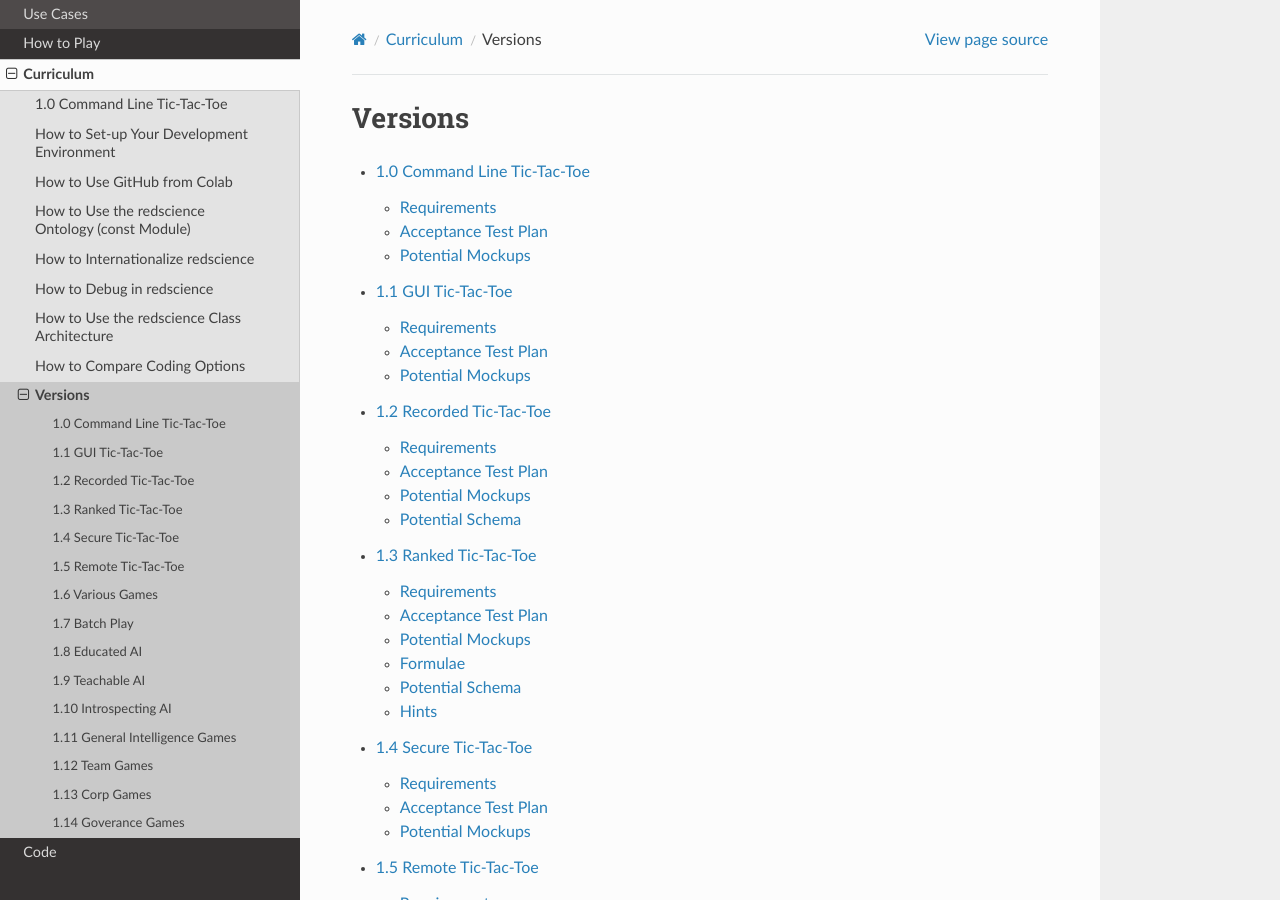
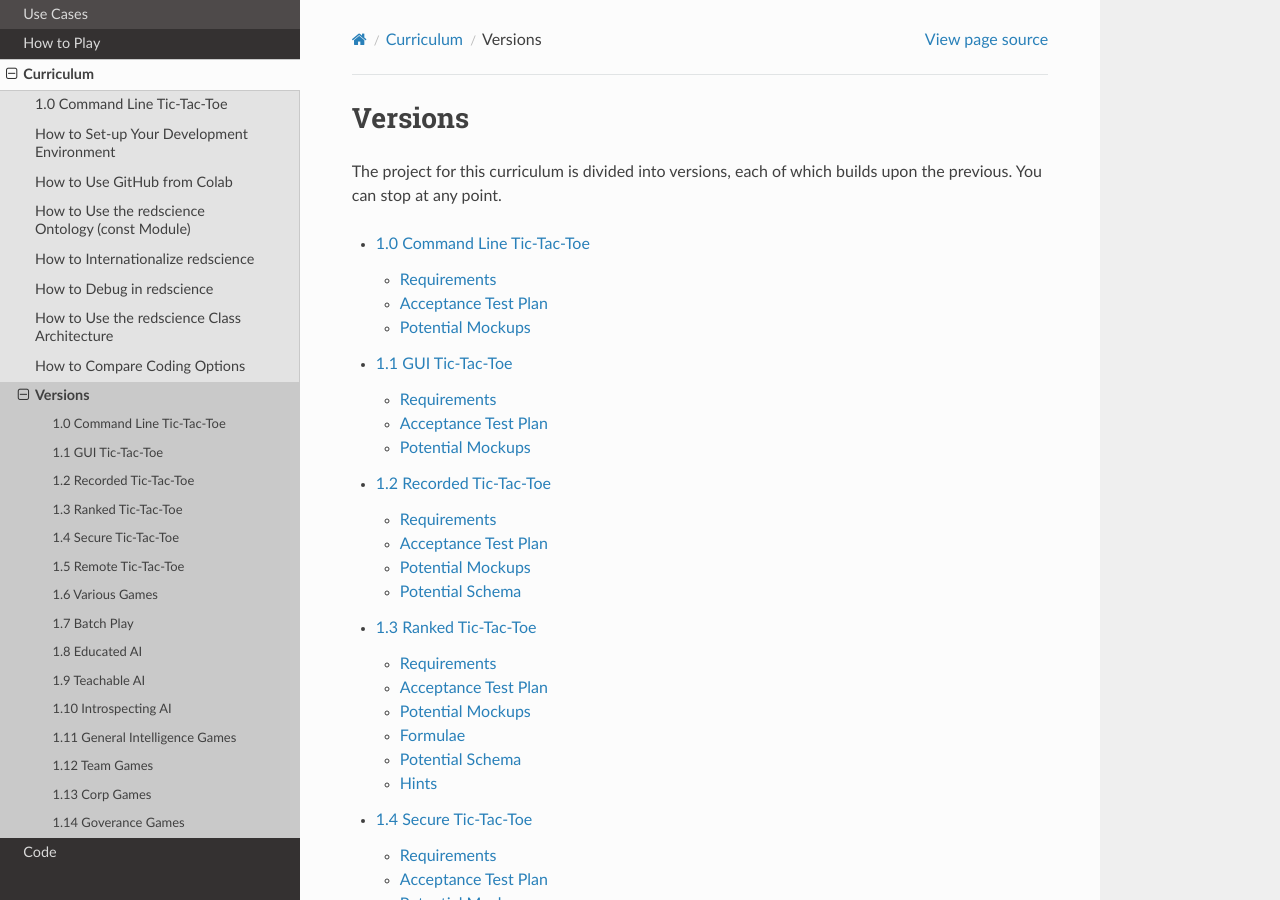
Before and after one commit to ChrisSantosLang/redscience, a Sphinx documentation site: the page built from docs/source/releases/releases.rst, in a window 1280 px wide and 900 px high. Built offline with Sphinx 7.4.7 and the Read the Docs theme 2.0.0, drawn with Linux system fonts in a browser that asks for light colours.

Commit message:
Update releases.rst

```diff
--- a/docs/source/releases/releases.rst
+++ b/docs/source/releases/releases.rst
@@ -1,5 +1,9 @@
 Versions
 ========
+
+The project for this curriculum is divided into versions, each of
+which builds upon the previous. You can stop at any point.
+
 
 .. toctree::
    :maxdepth: 2
```
